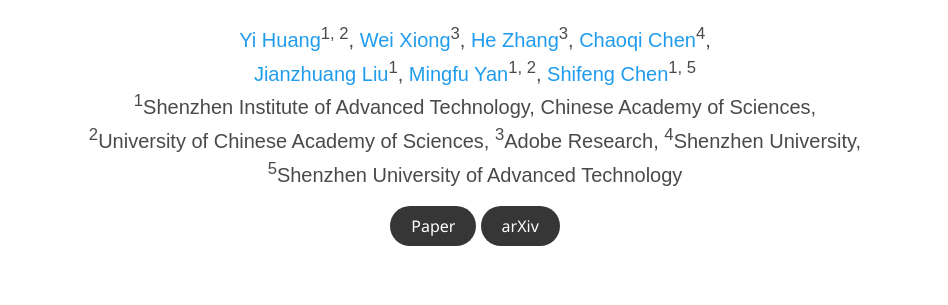
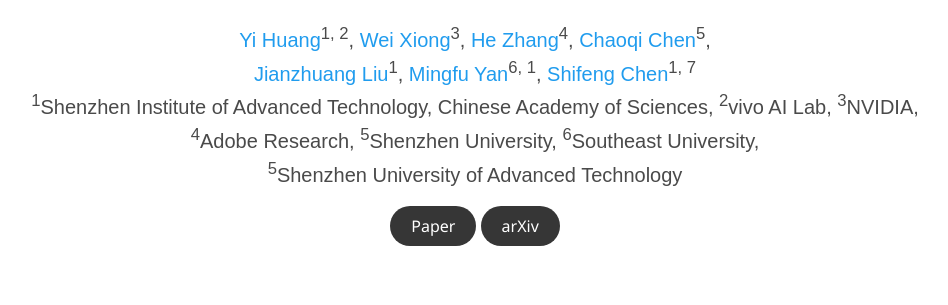
Before and after one commit to DINO-Video-Editing/DINO-Video-Editing.github.io, a plain HTML site: page index.html in a window 1280 px wide. Shown: the part 193-498 px from the top of the page, without its empty margins (165-1113 px from the left). Drawn offline with nearby package versions, Linux system fonts and the light colour scheme; some icons are missing; a web font is replaced by a local one.

Commit message:
Update index.html

```diff
--- a/index.html
+++ b/index.html
@@ -92,33 +92,35 @@
               <a href="">Wei Xiong</a><sup>3</sup>,
             </span>
                         <span class="author-block">
-              <a href="">He Zhang</a><sup>3</sup>,
+              <a href="">He Zhang</a><sup>4</sup>,
             </span>
                         <span class="author-block">
-              <a href="">Chaoqi Chen</a><sup>4</sup>,
+              <a href="">Chaoqi Chen</a><sup>5</sup>,
             </span>
                         <br/>
                         <span class="author-block">
               <a href="">Jianzhuang Liu</a><sup>1</sup>,
             </span>
                         <span class="author-block">
-              <a href="">Mingfu Yan</a><sup>1, 2</sup>,
+              <a href="">Mingfu Yan</a><sup>6, 1</sup>,
             </span>
                         <span class="author-block">
-              <a href="">Shifeng Chen</a><sup>1, 5</sup>
+              <a href="">Shifeng Chen</a><sup>1, 7</sup>
             </span>
                     </div>
 
                     <div class="is-size-5 publication-authors">
                         <span class="author-block"><sup>1</sup>Shenzhen Institute of Advanced Technology, Chinese Academy of Sciences,</span>
-                        <span class="author-block"><sup>2</sup>University of Chinese Academy of Sciences,</span>
-                        <span class="author-block"><sup>3</sup>Adobe Research,</span>
-                        <span class="author-block"><sup>4</sup>Shenzhen University,</span>
+                        <span class="author-block"><sup>2</sup>vivo AI Lab,</span>
+                        <span class="author-block"><sup>3</sup>NVIDIA,</span>
+                        <span class="author-block"><sup>4</sup>Adobe Research,</span>
+                        <span class="author-block"><sup>5</sup>Shenzhen University,</span>
+                        <span class="author-block"><sup>6</sup>Southeast University,</span>
                         <span class="author-block"><sup>5</sup>Shenzhen University of Advanced Technology</span>
                     </div>
                     <!-- <div
                             class="is-size-5 publication-authors">
-                        <p><i class="fas fa-envelope"></i> : jx.huang@siat.ac.cn</p>
+                        <p><i class="fas fa-envelope"></i> : yi.huang@siat.ac.cn</p>
 
                     </div> -->
                     <div class="column has-text-centered">
```
